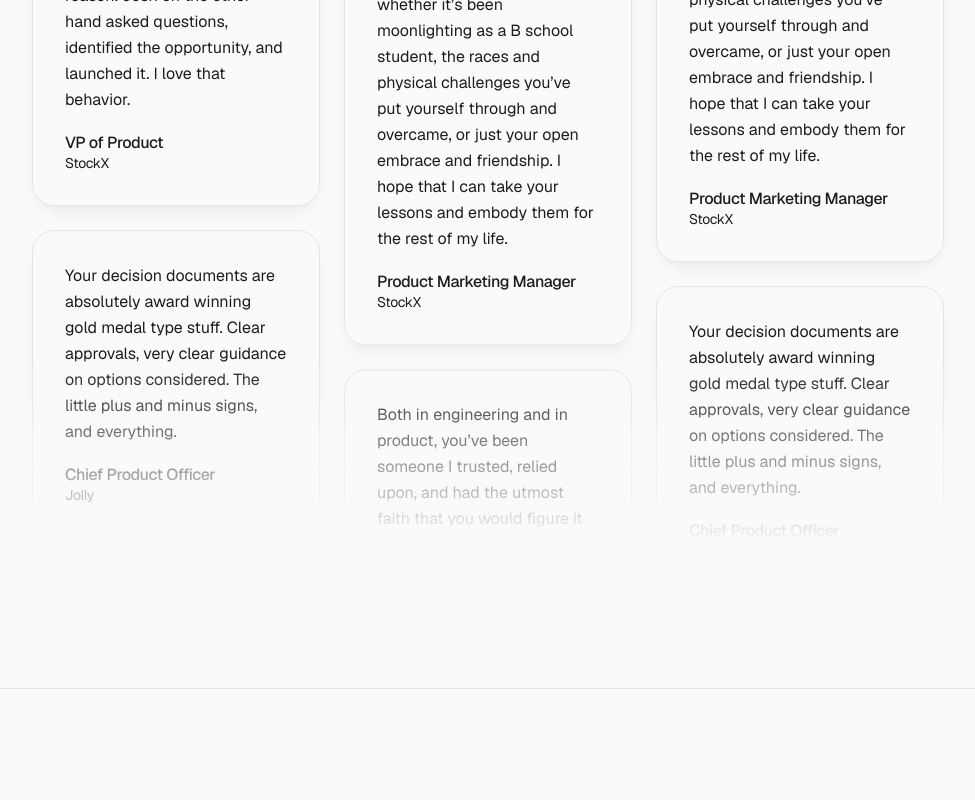
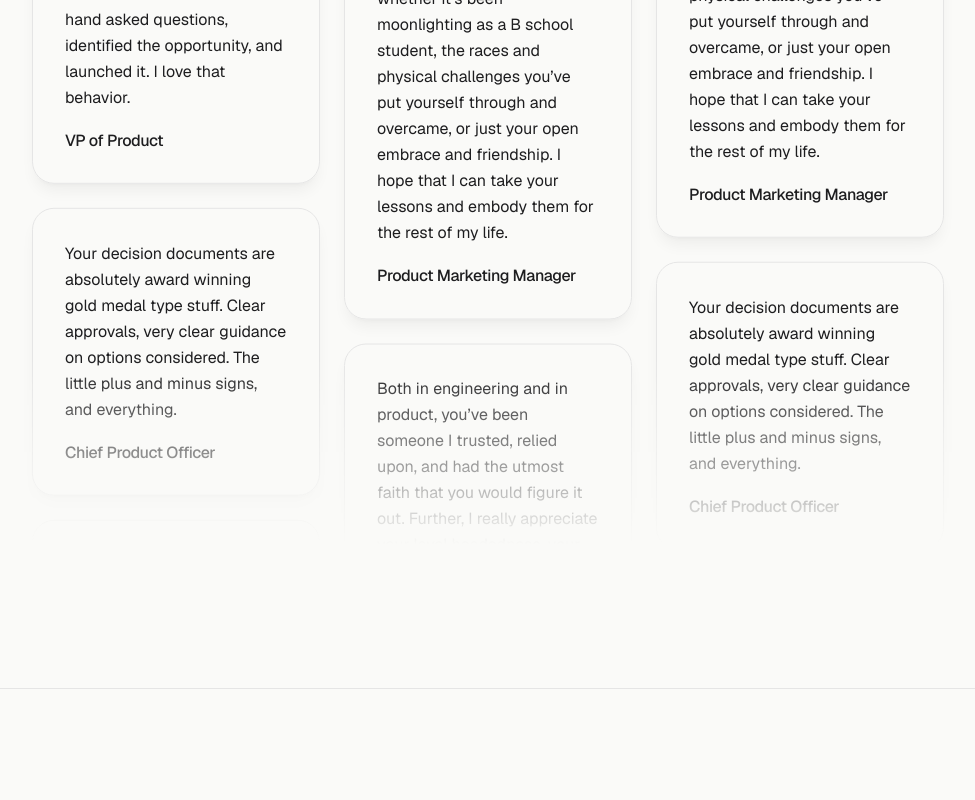
Before and after one commit to jrmsklar/joshsklar-web, a Next.js app: page / in a window 1280 px wide. Shown: the part 3460-4260 px from the top of the page, without its empty margins (152-1127 px from the left). Built offline with nearby package versions, Linux system fonts and the light colour scheme.

Commit message:
remove company names from testimonials

```diff
--- a/src/app/page.tsx
+++ b/src/app/page.tsx
@@ -310,22 +310,22 @@ const testimonials = [
   {
     text: "Your decision documents are absolutely award winning gold medal type stuff. Clear approvals, very clear guidance on options considered. The little plus and minus signs, and everything.",
     name: "Chief Product Officer",
-    role: "Jolly",
+    role: "",
   },
   {
     text: "In my past, I\u2019ve seen Product Managers not take an easy quick-win from their predecessor PM because they want to do their own thing or some other ego-driven reason. Josh on the other hand asked questions, identified the opportunity, and launched it. I love that behavior.",
     name: "VP of Product",
-    role: "StockX",
+    role: "",
   },
   {
     text: "Both in engineering and in product, you\u2019ve been someone I trusted, relied upon, and had the utmost faith that you would figure it out. Further, I really appreciate your level headedness, your ability to communicate with the team, and your constant desire to grow.",
     name: "Product Marketing Manager",
-    role: "StockX",
+    role: "",
   },
   {
     text: "Outside of work, you\u2019ve been an inspiration for me \u2014 whether it\u2019s been moonlighting as a B school student, the races and physical challenges you\u2019ve put yourself through and overcame, or just your open embrace and friendship. I hope that I can take your lessons and embody them for the rest of my life.",
     name: "Product Marketing Manager",
-    role: "StockX",
+    role: "",
   },
 ];
 
--- a/src/components/ui/testimonials-columns-1.tsx
+++ b/src/components/ui/testimonials-columns-1.tsx
@@ -43,9 +43,11 @@ export const TestimonialsColumn = (props: {
                       <div className="font-medium tracking-tight leading-5 text-[--color-foreground]">
                         {name}
                       </div>
-                      <div className="leading-5 text-[--color-muted] tracking-tight text-sm">
-                        {role}
-                      </div>
+                      {role && (
+                        <div className="leading-5 text-[--color-muted] tracking-tight text-sm">
+                          {role}
+                        </div>
+                      )}
                     </div>
                   </div>
                 </div>
```
